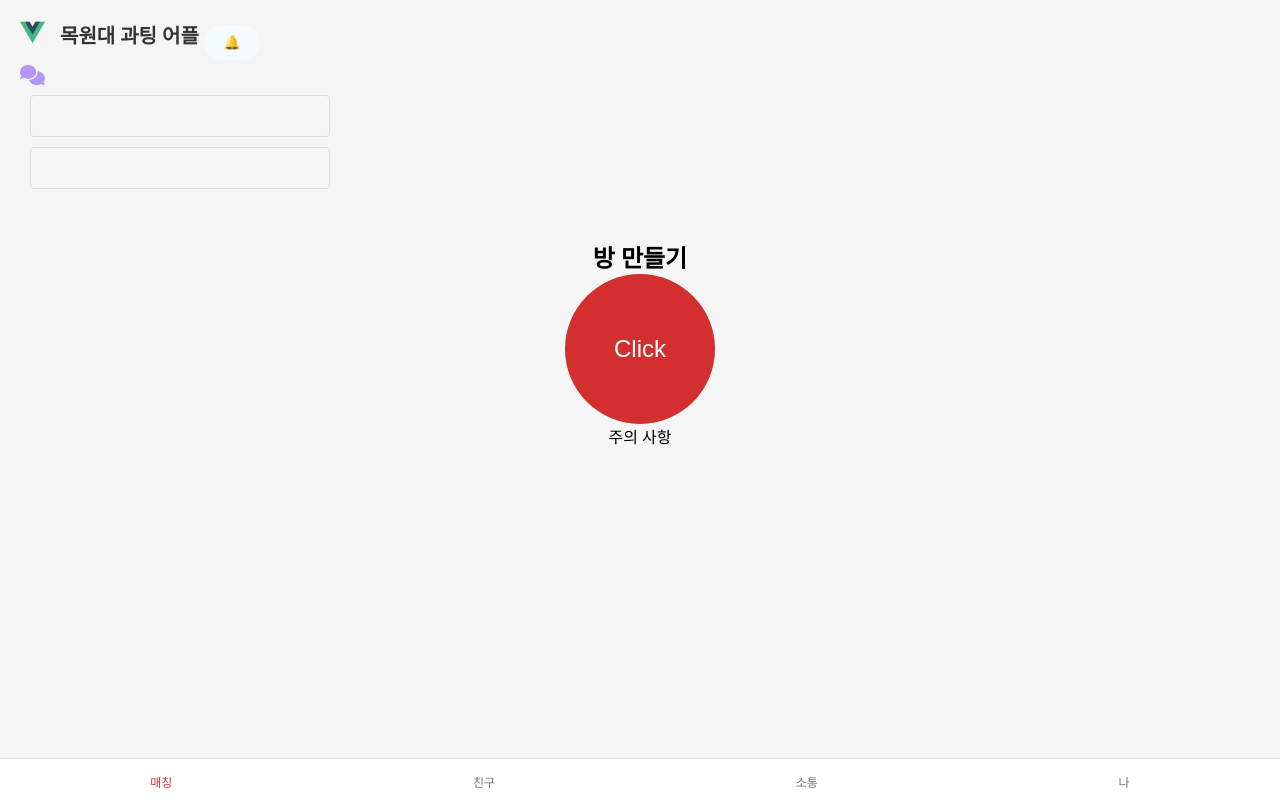
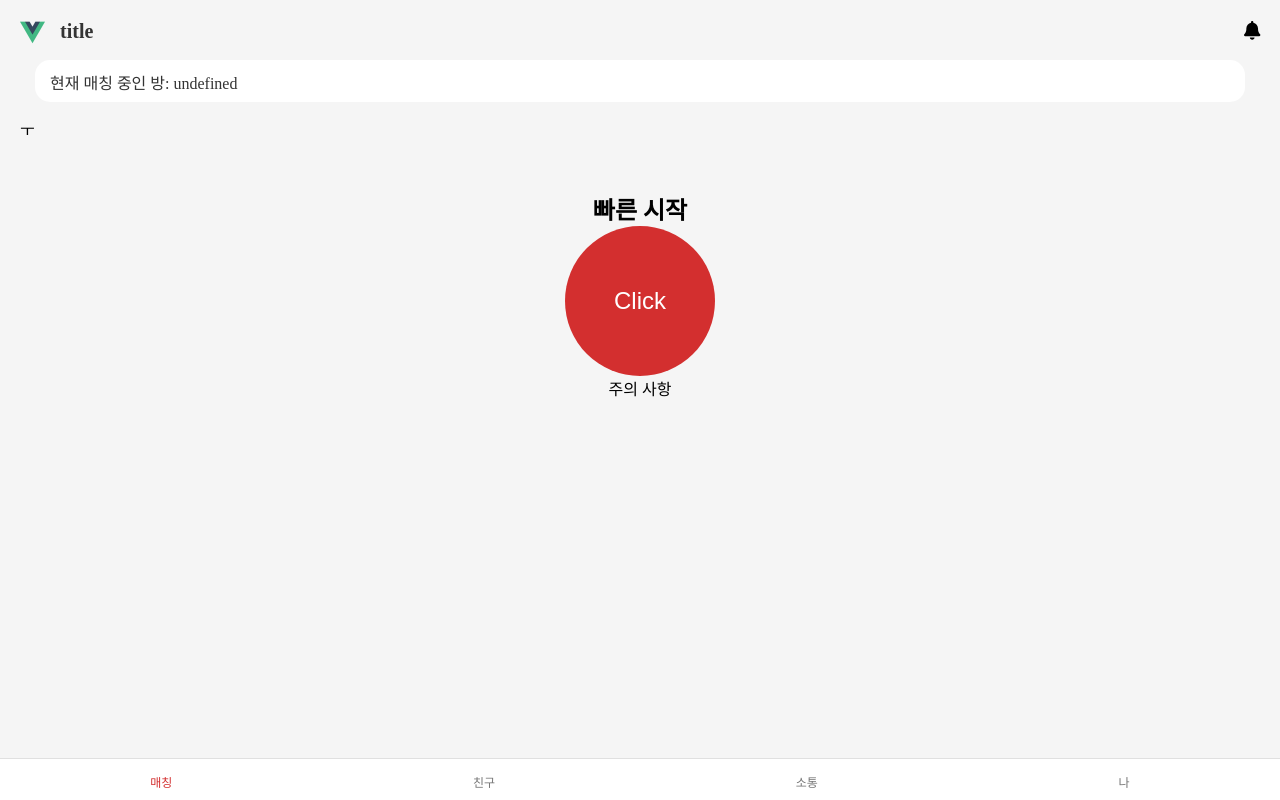
Before and after one commit to GBRJ2/date-app, a Vue app in the folder frontend/: page /mainform in a window 1280 px wide. Built offline with nearby package versions, Linux system fonts and the light colour scheme; a web font is replaced by a local one.

Commit message:
PWA 전 커밋

```diff
--- a/frontend/src/components/UI/BaseCard.vue
+++ b/frontend/src/components/UI/BaseCard.vue
@@ -29,12 +29,12 @@
   </script>
 
   <style scoped>
+
   .card {
-    border: 1px solid #ddd;
-    border-radius: 4px;
+    background-color: #FFF;
+    border-radius: 15px;
     overflow: hidden;
-    max-width: 300px;
-    margin: 10px;
+    margin: 15px;
   }
 
   .card-img-top {
@@ -43,7 +43,7 @@
   }
 
   .card-body {
-    padding: 15px;
+    padding: 0px 8px 8px 15px;
   }
 
   .card-title {
--- a/frontend/src/pages/Login/SignUp1.vue
+++ b/frontend/src/pages/Login/SignUp1.vue
@@ -123,10 +123,16 @@ export default {
     validatePassword() {
       const passwordRegex =
         /^(?=.*[a-z])(?=.*\d)(?=.*[@$!%*?&])[A-Za-z\d@$!%*?&]{8,}$/;
+      const quterPassword =  /["']/;
+
       if (!this.password.match(passwordRegex)) {
         this.passwordError =
           "비밀번호는 최소 8자 이상, 숫자, 특수 문자가 포함되어야 합니다.";
-      } else {
+      }
+      else if(this.password.match(quterPassword)) {
+        this.passwordError = `특정 특수문자(" '는 사용할 수 없습니다.`;
+      }
+      else {
         this.passwordError = "";
       }
     },
--- a/frontend/src/pages/Login/SignUp2.vue
+++ b/frontend/src/pages/Login/SignUp2.vue
@@ -131,6 +131,7 @@ export default {
         alert("단과 대학을 선택해주세요!");
       }
     },
+    // vueX 에 있는 정보 가져와서 서버로 보내는 메서드 짜야 함 (handleNext에서 쓸거임)
   },
 };
 </script>
--- a/frontend/src/pages/Login/SuccessSignup.vue
+++ b/frontend/src/pages/Login/SuccessSignup.vue
@@ -10,8 +10,7 @@
       autoplay
     ></dotlottie-player>
     <h3>회원가입을 완료했습니다!</h3>
-    <base-btn point> 홈으로</base-btn>
-    <p>{{ emailVerified }}</p>
+    <base-btn point @click="handleSuccess"> 홈으로</base-btn>
   </div>
   </main>
 </template>
@@ -41,6 +40,11 @@ export default {
     script.type = "module";
     document.head.appendChild(script);
   },
+  methods: {
+    handleSuccess() {
+      this.$router.push('/mainform');
+    },
+  },
 };
 </script>
 
--- a/frontend/src/pages/MainForm.vue
+++ b/frontend/src/pages/MainForm.vue
@@ -1,22 +1,17 @@
 <template>
   <div class="app">
       <header>
-        <img src="../assets/logo.png" alt="logo" />
-        <h2 class="title">목원대 과팅 어플</h2>
-        <base-btn class="notification-btn">🔔</base-btn>
+        <div class="vertical">
+          <img src="../assets/logo.png" alt="logo" />
+          <h2 class="title">title</h2>
+        </div>
+        <h3><font-awesome-icon icon="bell" /></h3>
       </header>
-
-      <font-awesome-icon icon="comments" size="lg" style="color: #B197FC;" />
-      <base-card>
-        <p>현재 배정 중인 방 수 : 99 <span>자세히 보기 ></span></p>
+      <base-card :content="'현재 매칭 중인 방: ' + this.roomNum">
       </base-card>
-
-      <base-card>
-        <p>현재 이용 중인 유저 수 : 99 <span>자세히 보기 ></span></p>
-      </base-card>
-
+      ㅜ
       <div class="main-action">
-        <h2>방 만들기</h2>
+        <h2>빠른 시작</h2>
         <button class="click-btn" @click="createRoom">Click</button>
         <p>주의 사항</p>
       </div>
@@ -76,6 +71,15 @@ img{
 
 header {
   display: flex;
+  justify-content: space-between;
+}
+
+.vertical {
+  display: flex;
+}
+h3{
+  right: 10px;
+  text-align: right;
 }
 
 .stats p {
--- a/frontend/src/pages/Post/MakeTeam.vue
+++ b/frontend/src/pages/Post/MakeTeam.vue
@@ -1,12 +1,7 @@
 <template>
+  <div class="app">
     <div class="members">
-      <base-card class="member-card">
-        <div class="member">
-          <div class="member-info">
-            <p class="member-name">명재휘 {{ userName }}</p>
-            <p class="member-department">로봇학과{{ userDepartment }}</p>
-          </div>
-        </div>
+      <base-card class="member-card" title="명재휘" content="로봇학과">
       </base-card>
       <base-card class="member-card" v-for="card in cards" :key="card">
       </base-card>
@@ -15,13 +10,7 @@
     <base-btn class="add-member-btn" @click="addMember">
       + 추가하기
     </base-btn>
-
-    <base-card class="location-card">
-      <div class="location">
-        <span>만나고 싶은 지역</span>
-        <span class="location-value">{{ meetingLocation }}</span>
-      </div>
-    </base-card>
+  </div>
 </template>
 
 <script>
@@ -43,6 +32,10 @@ export default {
 </script>
 
 <style scoped>
+.app{
+  background-color: #eaeaea;
+}
+
 .title {
   font-size: 24px;
   font-weight: bold;
@@ -68,7 +61,6 @@ export default {
   display: flex;
   flex-direction: column;
   gap: 10px;
-  margin: 15px 0;
 }
 
 .member-card {
```
